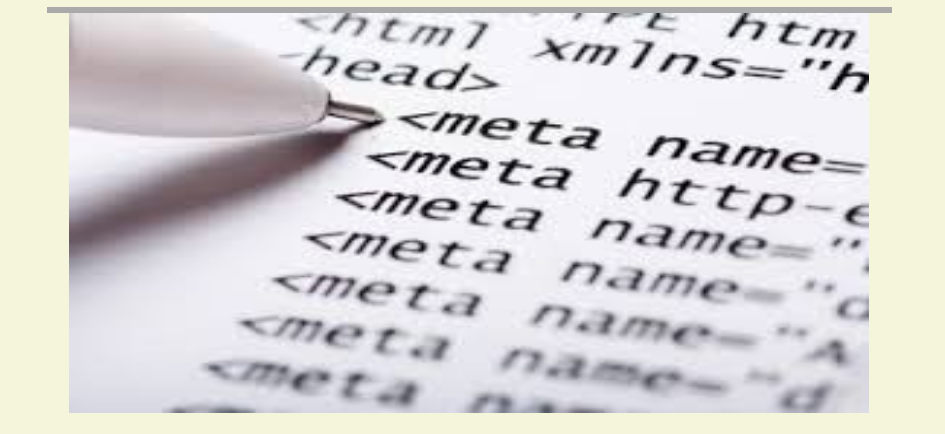
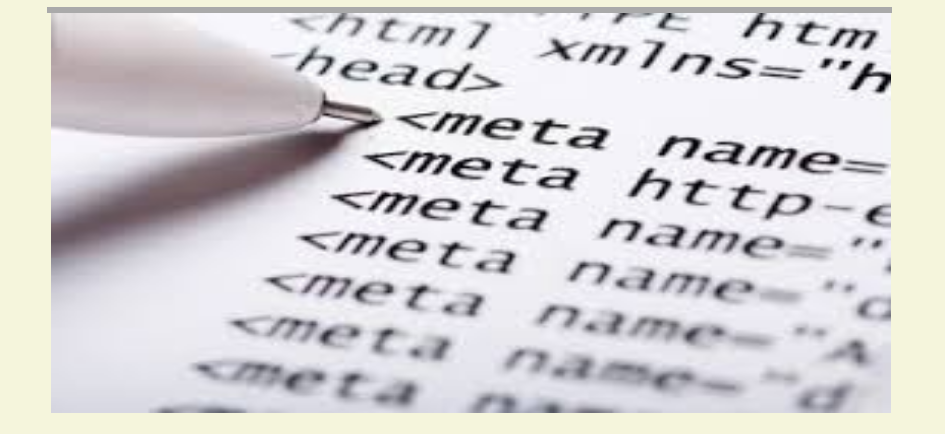
Before and after one commit to MohamedK69/Simple-Portifolio1, a plain HTML site: page index.html in a window 1280 px wide. Shown: the part 103-537 px from the top of the page, without its empty margins (143-1088 px from the left). Drawn offline with Linux system fonts and the light colour scheme.

Commit message:
Update style.css

```diff
--- a/css/style.css
+++ b/css/style.css
@@ -20,8 +20,8 @@
        border-bottom: 1px solid #aaaaaa;
     }
 .mimg{
-    margin-left: 4%;
-    width: 800px;
+    margin-left: 2%;
+    width: 840px;
     height:400px;
 }
 h2{
```
